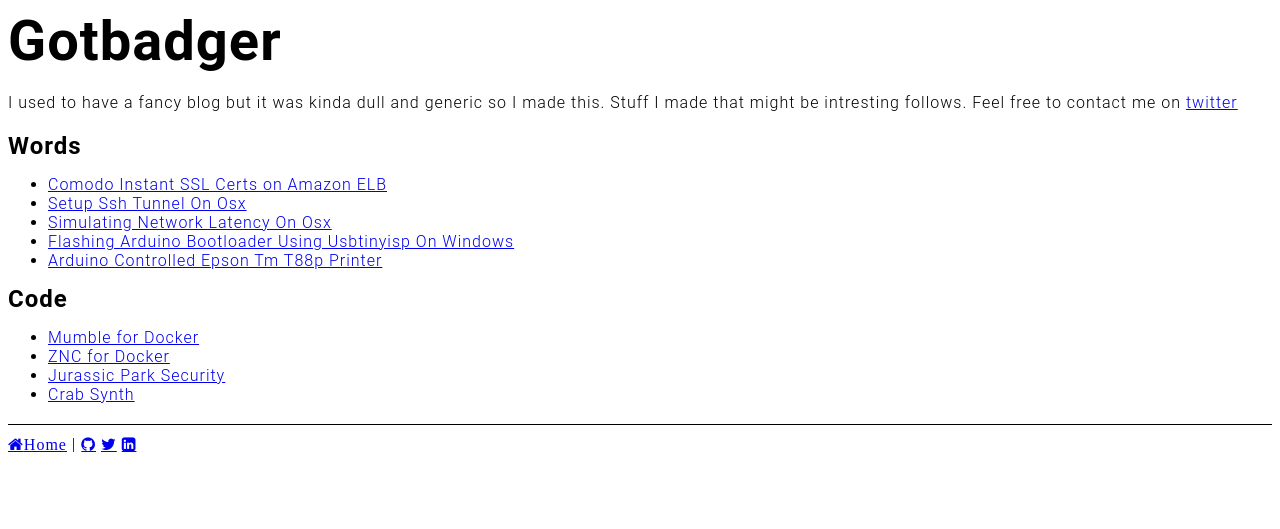
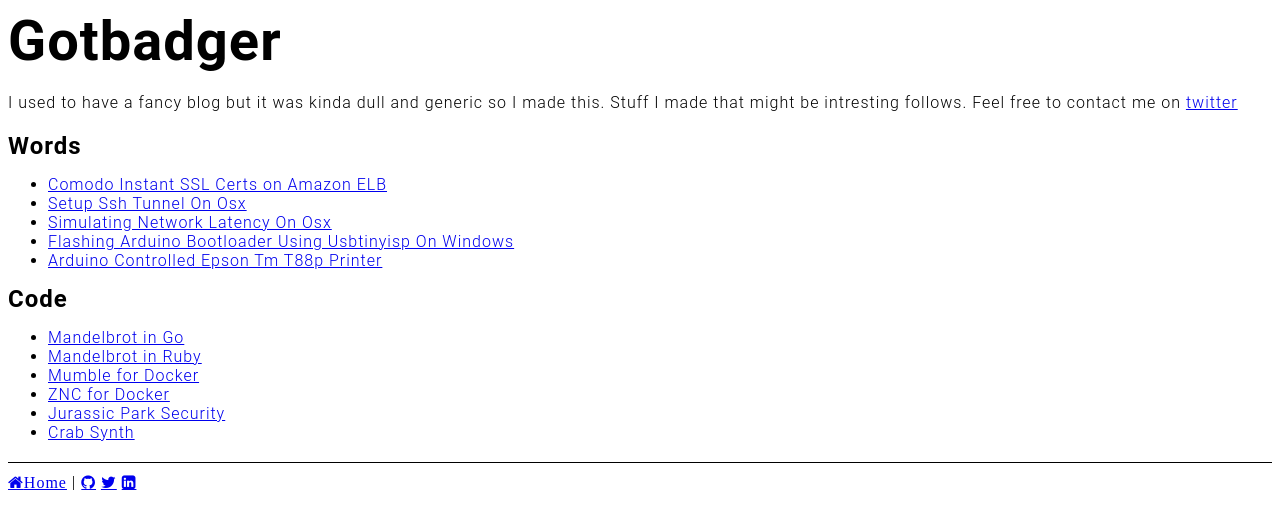
Before and after one commit to gotbadger/gotbadger.github.io, a Jekyll site: the page built from index.html, in a window 1280 px wide. Shown: the top 529 px of the page. Built offline with Jekyll 4.4.1, drawn with Linux system fonts in a browser that asks for light colours; nearby versions of some CDN libraries.

Commit message:
Update projects.yml
added some new projects

```diff
--- a/_data/projects.yml
+++ b/_data/projects.yml
@@ -1,3 +1,9 @@
+- name: Mandelbrot in Go
+  link: https://github.com/gotbadger/mandelbrot
+
+- name: Mandelbrot in Ruby
+  link: https://github.com/gotbadger/ruby-mandelbrot
+
 - name: Mumble for Docker
   link: https://github.com/gotbadger/docker-mumble-server
 
```
